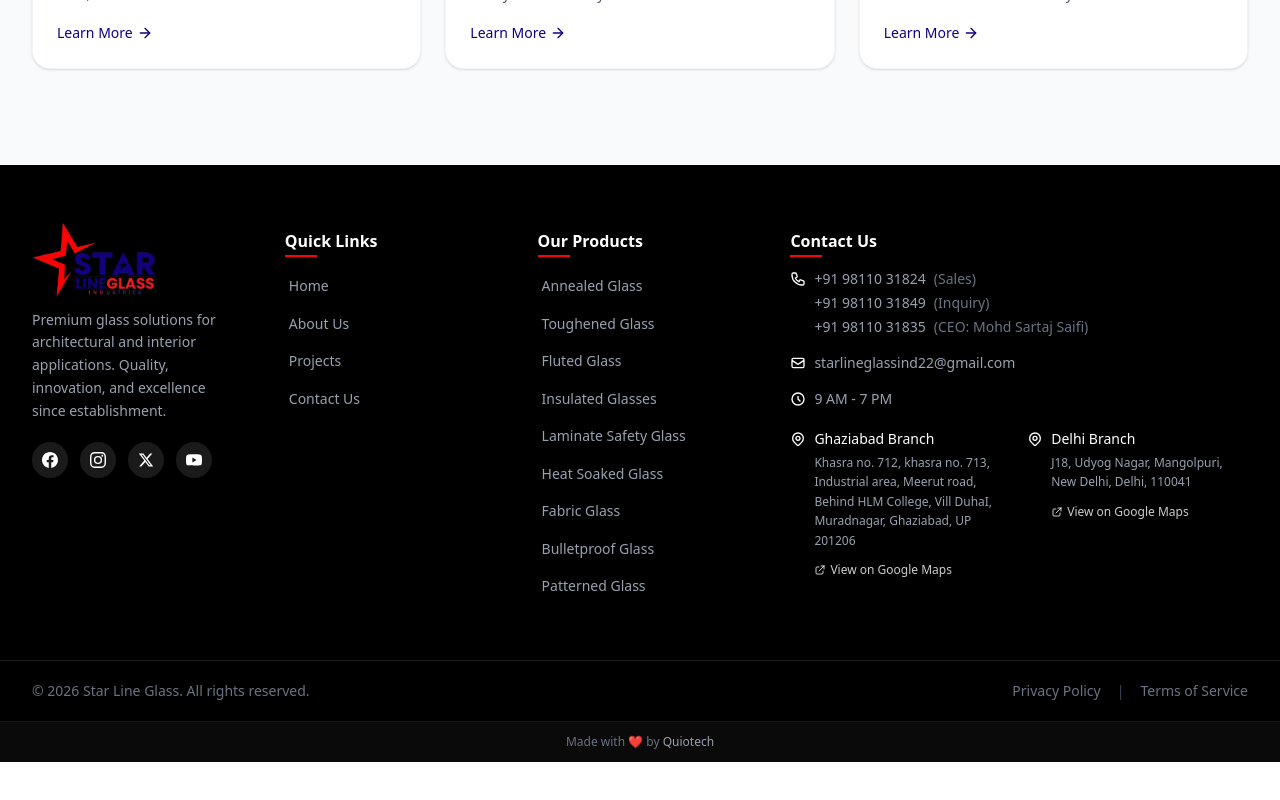
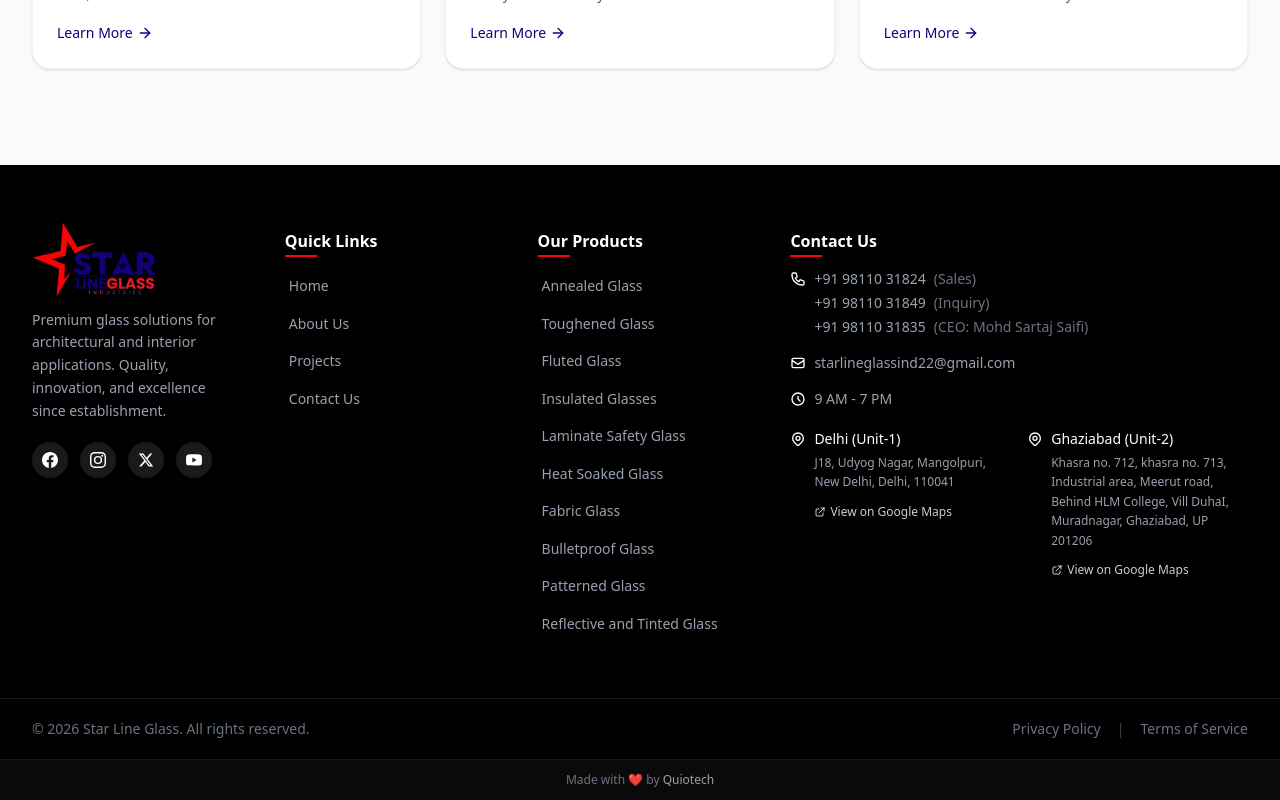
Before and after one commit to quiotechh/star-line-glass, a Next.js app: page /products/fabric-glass in a window 1280 px wide. Shown: the part 3663-4463 px from the top of the page. Before the commit the page ends 4425 px from the top, so only its background shows below. Built offline with nearby package versions, Linux system fonts and the light colour scheme.

Commit message:
Changes given by client

```diff
--- a/src/app/about/page.tsx
+++ b/src/app/about/page.tsx
@@ -181,7 +181,7 @@ function StorySection() {
             animate={isInView ? { opacity: 1, x: 0 } : { opacity: 0, x: 60 }}
             transition={{ duration: 0.8, delay: 0.2, ease: "easeOut" }}
           >
-            Founded in 2013, Star Glass Line Industries began with a simple
+            Founded in 2013, Star Glass Industries began with a simple
             vision: to create glass products that blend beauty with
             functionality. What started as a small workshop has grown into one
             of the region{"'"}s leading glass manufacturers.
--- a/src/app/contact/page.tsx
+++ b/src/app/contact/page.tsx
@@ -435,7 +435,7 @@ function ContactSection() {
                   facility in action.
                 </p>
                 <Link
-                  href="https://share.google/F3kk9oliqdApAvxdw"
+                  href="https://www.google.com/search?sca_esv=2d75fd89a7b477b4&authuser=1&sxsrf=ANbL-n4wj2XZr3prMvGNaHc9V1A8sbaKVA:1769595077173&kgmid=/g/11wtph0ngd&q=STAR+LINE+GLASS+INDUSTRIES+(Unit+-+2)&shem=bdsle,ptotple,shrtsdl&shndl=30&source=sh/x/loc/uni/m1/1&kgs=0df508bdad3cefbb&utm_source=bdsle,ptotple,shrtsdl,sh/x/loc/uni/m1/1"
                   target="_blank"
                   rel="noopener noreferrer"
                   className="group inline-flex items-center gap-2 font-semibold text-[#FB0309] transition-all hover:gap-3"
--- /dev/null
+++ b/src/app/products/reflective-tinted-glass/page.tsx
@@ -0,0 +1,21 @@
+import type { Metadata } from "next";
+import { getProductBySlug } from "@/data/products";
+import ProductDetailPage from "@/components/ProductDetailPage";
+import { notFound } from "next/navigation";
+
+const product = getProductBySlug("reflective-tinted-glass");
+
+export const metadata: Metadata = {
+  title: `${product?.name || "Reflective Tinted Glass"} - Star Line Glass`,
+  description:
+    product?.tagline ||
+    "Premium reflective and tinted glass - designed for aesthetic appeal and energy efficiency.",
+};
+
+export default function ReflectiveTintedGlassPage() {
+  if (!product) {
+    notFound();
+  }
+
+  return <ProductDetailPage product={product} />;
+}
--- a/src/components/Footer.tsx
+++ b/src/components/Footer.tsx
@@ -18,21 +18,22 @@ const productLinks = [
   { name: "Fabric Glass", href: "/products/fabric-glass" },
   { name: "Bulletproof Glass", href: "/products/bulletproof-glass" },
   { name: "Patterned Glass", href: "/products/patterned-glass" },
+  { name: "Reflective and Tinted Glass", href: "/products/reflective-tinted-glass" },
 ];
 
 const branches = [
   {
-    name: "Ghaziabad Branch",
+    name: "Delhi (Unit-1)",
+    address: "J18, Udyog Nagar, Mangolpuri, New Delhi, Delhi, 110041",
+    mapLink:
+      "https://www.google.com/search?sca_esv=2d75fd89a7b477b4&authuser=1&sxsrf=ANbL-n7C0hrM33Fz8PTnRxbAFpRdZM5fzw:1769595054586&kgmid=/g/11wfl5_lry&q=STAR+GLASS+INDUSTRIES&shem=bdsle,ptotple,shrtsdl&shndl=30&source=sh/x/loc/uni/m1/1&kgs=85c232d6dddce1a2&utm_source=bdsle,ptotple,shrtsdl,sh/x/loc/uni/m1/1",
+  },
+  {
+    name: "Ghaziabad (Unit-2)",
     address:
       "Khasra no. 712, khasra no. 713, Industrial area, Meerut road, Behind HLM College, Vill DuhaI, Muradnagar, Ghaziabad, UP 201206",
     mapLink:
       "https://www.google.com/search?sca_esv=2d75fd89a7b477b4&authuser=1&sxsrf=ANbL-n4wj2XZr3prMvGNaHc9V1A8sbaKVA:1769595077173&kgmid=/g/11wtph0ngd&q=STAR+LINE+GLASS+INDUSTRIES+(Unit+-+2)&shem=bdsle,ptotple,shrtsdl&shndl=30&source=sh/x/loc/uni/m1/1&kgs=0df508bdad3cefbb&utm_source=bdsle,ptotple,shrtsdl,sh/x/loc/uni/m1/1",
-  },
-  {
-    name: "Delhi Branch",
-    address: "J18, Udyog Nagar, Mangolpuri, New Delhi, Delhi, 110041",
-    mapLink:
-      "https://www.google.com/search?sca_esv=2d75fd89a7b477b4&authuser=1&sxsrf=ANbL-n7C0hrM33Fz8PTnRxbAFpRdZM5fzw:1769595054586&kgmid=/g/11wfl5_lry&q=STAR+GLASS+INDUSTRIES&shem=bdsle,ptotple,shrtsdl&shndl=30&source=sh/x/loc/uni/m1/1&kgs=85c232d6dddce1a2&utm_source=bdsle,ptotple,shrtsdl,sh/x/loc/uni/m1/1",
   },
 ];
 
--- a/src/components/Navbar.tsx
+++ b/src/components/Navbar.tsx
@@ -21,6 +21,7 @@ const navLinks = [
       { name: "Fabric Glass", href: "/products/fabric-glass" },
       { name: "Bulletproof Glass", href: "/products/bulletproof-glass" },
       { name: "Patterned Glass", href: "/products/patterned-glass" },
+      { name: "Reflective and Tinted Glass", href: "/products/reflective-tinted-glass" }
     ],
   },
   { name: "Projects", href: "/projects" },
--- a/src/components/ProductDetailPage.tsx
+++ b/src/components/ProductDetailPage.tsx
@@ -79,7 +79,7 @@ export default function ProductDetailPage({ product }: ProductDetailPageProps) {
   return (
     <div className="min-h-screen bg-white">
       {/* Hero Section */}
-      <section className="relative bg-gradient-to-br from-slate-900 via-slate-800 to-brand-primary overflow-hidden">
+      <section className="relative bg-linear-to-br from-slate-900 via-slate-800 to-brand-primary overflow-hidden">
         {/* Animated Background Pattern */}
         <div className="absolute inset-0 opacity-10">
           <div className="absolute inset-0 bg-[linear-gradient(to_right,#ffffff12_1px,transparent_1px),linear-gradient(to_bottom,#ffffff12_1px,transparent_1px)] bg-[size:4rem_4rem]" />
--- a/src/data/products.ts
+++ b/src/data/products.ts
@@ -596,6 +596,131 @@ export const productsData: Record<string, ProductData> = {
       "Suitable for safety glass processing",
     ],
   },
+  "reflective-glass": {
+  slug: "reflective-glass",
+  name: "Reflective Glass",
+  tagline:
+    "Mirror-like exterior with superior heat control - where energy efficiency meets modern aesthetics",
+  description:
+    "Reflective glass features a metallic coating that creates a mirror-like appearance on one side while reducing solar heat gain and glare. This high-performance glass is ideal for commercial buildings and modern architecture, offering exceptional energy efficiency by reflecting infrared and ultraviolet rays while maintaining clear outward visibility from the interior.",
+  heroImage: "/products/reflective-glass.jpg",
+  features: [
+    {
+      title: "Solar Heat Rejection",
+      description:
+        "Advanced coating reflects up to 80% of solar heat, reducing cooling costs significantly.",
+      icon: "thermometer",
+    },
+    {
+      title: "Glare Reduction",
+      description:
+        "Minimizes harsh sunlight and glare, creating comfortable interior environments.",
+      icon: "sun-dim",
+    },
+    {
+      title: "Privacy Enhancement",
+      description:
+        "One-way visibility provides daytime privacy while maintaining outward views.",
+      icon: "shield-check",
+    },
+    {
+      title: "Modern Aesthetics",
+      description:
+        "Sleek, contemporary mirror finish enhances building facades with striking visual appeal.",
+      icon: "building",
+    },
+  ],
+  specifications: [
+    { label: "Thickness Range", value: "4mm to 12mm" },
+    { label: "Maximum Size", value: "2440mm x 3660mm" },
+    { label: "Coating Options", value: "Silver, Gold, Bronze, Blue, Green, Grey" },
+    { label: "Light Transmission", value: "8% to 50%" },
+    { label: "Solar Heat Gain", value: "0.25 to 0.45 SHGC" },
+    { label: "Processing", value: "Can be Toughened, Laminated, or Double Glazed" },
+  ],
+  applications: [
+    "Commercial building facades and curtain walls",
+    "Office towers and corporate headquarters",
+    "Shopping malls and retail complexes",
+    "Automotive and transportation facilities",
+    "Hospitals and educational institutions",
+    "Residential high-rise buildings",
+  ],
+  galleryImages: [
+    "/images/products/reflective-1.jpg",
+    "/images/products/reflective-2.jpg",
+    "/images/products/reflective-3.jpg",
+  ],
+  benefits: [
+    "Significant energy cost savings",
+    "UV protection prevents interior fading",
+    "Enhanced building security and privacy",
+    "Reduces carbon footprint",
+    "Low maintenance requirements",
+  ],
+},
+
+"reflective-tinted-glass": {
+  slug: "reflective-tinted-glass",
+  name: "Reflective and Tinted Glass",
+  tagline:
+    "Color-infused performance glass - combining style, comfort, and energy efficiency",
+  description:
+    "Relective and Tinted glass is manufactured by adding color additives during the float glass production process, creating glass with inherent color throughout its thickness. This versatile glass reduces solar heat transmission and glare while adding aesthetic appeal to buildings. Available in various colors, tinted glass maintains natural lighting while providing enhanced comfort and energy efficiency.",
+  heroImage: "/products/reflective-tinted-glass.png",
+  features: [
+    {
+      title: "Heat Absorption",
+      description:
+        "Absorbs solar radiation, reducing heat transfer and cooling load by up to 50%.",
+      icon: "flame",
+    },
+    {
+      title: "Color Variety",
+      description:
+        "Wide range of colors to complement architectural design and branding requirements.",
+      icon: "palette",
+    },
+    {
+      title: "Glare Control",
+      description:
+        "Reduces eye strain and discomfort from bright sunlight while preserving views.",
+      icon: "eye",
+    },
+    {
+      title: "UV Protection",
+      description:
+        "Blocks up to 95% of harmful UV rays, protecting interiors from fading and damage.",
+      icon: "shield",
+    },
+  ],
+  specifications: [
+    { label: "Thickness Range", value: "4mm to 12mm" },
+    { label: "Maximum Size", value: "2440mm x 3660mm" },
+    { label: "Color Options", value: "Bronze, Grey, Green, Blue, Dark Grey, Euro Grey" },
+    { label: "Light Transmission", value: "14% to 55%" },
+    { label: "Solar Heat Gain", value: "0.40 to 0.65 SHGC" },
+    { label: "Processing", value: "Can be Toughened, Laminated, or Insulated" },
+  ],
+  applications: [
+    "Commercial facades and office buildings",
+    "Residential windows and balcony glazing",
+    "Skylights and canopies",
+    "Automotive and transportation glass",
+    "Interior partitions and decorative applications",
+    "Furniture and tabletops",
+  ],
+  galleryImages: [
+    "/images/products/reflective-tinted-glass.png",
+  ],
+  benefits: [
+    "Reduces energy consumption and costs",
+    "Enhances visual comfort",
+    "Maintains natural daylight",
+    "Color remains permanent and uniform",
+    "Cost-effective solar control solution",
+  ],
+},
 };
 
 export const getProductBySlug = (slug: string): ProductData | undefined => {
```
Also changed, not shown: src/components/CTASection.tsx (+22 -16 lines), public/products/reflective-tinted-glass.png (added).
